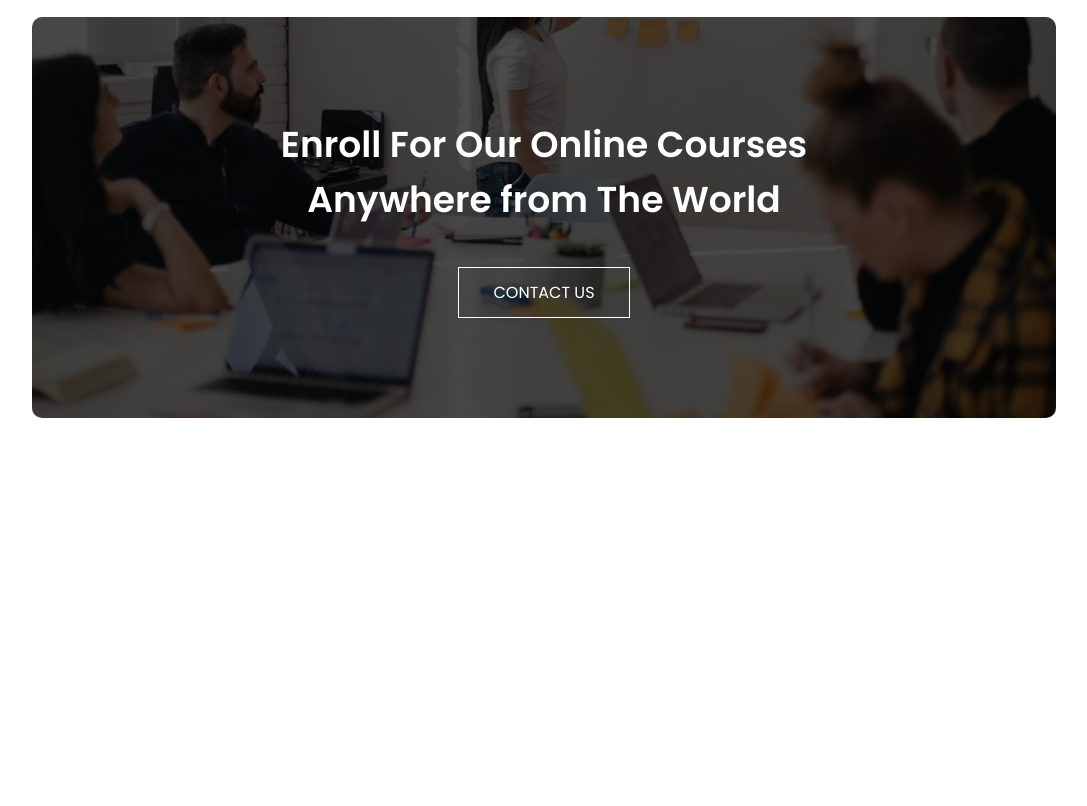
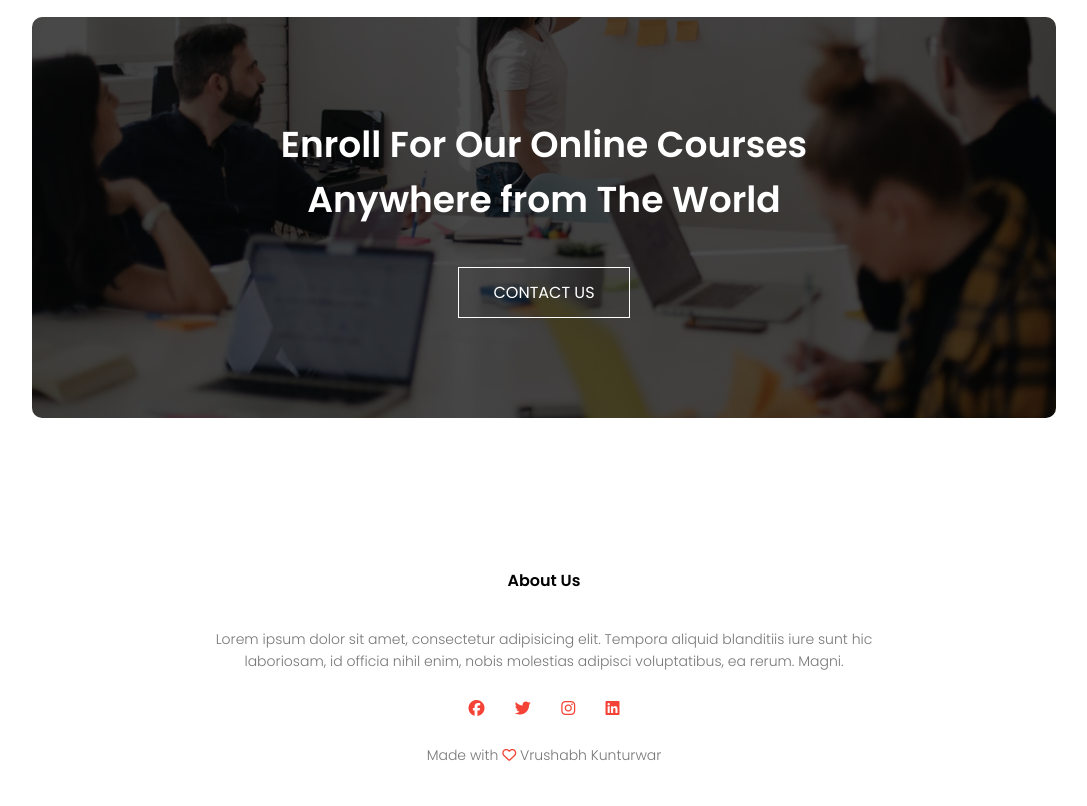
Before and after one commit to vrushabhkunturwar/Project_Practice, a plain HTML site: page Eduford/index.html in a window 1280 px wide. Shown: the part 3349-4155 px from the top of the page, without its empty margins (96-1183 px from the left). Before the commit the page ends 3867 px from the top, so only its background shows below. Drawn offline with Linux system fonts and the light colour scheme.

Commit message:
Footer part completed

```diff
--- a/Eduford/index.html
+++ b/Eduford/index.html
@@ -24,11 +24,11 @@
             <div class="nav-links" id="navLinks">
                 <i class="fa-solid fa-xmark" onclick="hideMenu()"></i>
                 <ul>
-                    <li><a href="">HOME</a></li>
-                    <li><a href="">ABOUT</a></li>
-                    <li><a href="">COURSE</a></li>
-                    <li><a href="">BLOG</a></li>
-                    <li><a href="">CONTACT</a></li>
+                    <li><a href="#home">HOME</a></li>
+                    <li><a href="#about">ABOUT</a></li>
+                    <li><a href="#course">COURSE</a></li>
+                    <li><a href="#blog">BLOG</a></li>
+                    <li><a href="#contact">CONTACT</a></li>
                 </ul>
             </div>
             <i class="fa-solid fa-bars" onclick="showMenu()"></i>
@@ -36,7 +36,7 @@
 
 
         <!-- Hero Text  -->
-         <div class="text-box">
+         <div class="text-box" id="home">
             <h1>World's Biggest University</h1>
             <p>Making website is now one of the easiest thing in the world. You just need to learn HTML, CSS, <br> Javascript and you are good to go.</p>
             <a href="" class="hero-btn">Visit Us To Know More</a>
@@ -44,7 +44,7 @@
      </section>
 
      <!-- Course section  -->
-      <section class="course">
+      <section class="course" id="course">
         <h1>Courses We Offer</h1>
         <p>Lorem ipsum dolor sit amet consectetur, adipisicing elit. Nobis, eos!</p>
 
@@ -157,6 +157,20 @@
      </section>
 
 
+     <!-- Footer  -->
+
+     <section class="footer" id="about">
+        <h4>About Us</h4>
+        <p>Lorem ipsum dolor sit amet, consectetur adipisicing elit. Tempora aliquid blanditiis iure sunt hic <br> laboriosam, id officia nihil enim, nobis molestias adipisci voluptatibus, ea rerum. Magni.</p>
+        <div class="icons">
+            <i class="fa-brands fa-facebook"></i>
+            <i class="fa-brands fa-twitter"></i>
+            <i class="fa-brands fa-instagram"></i>
+            <i class="fa-brands fa-linkedin"></i>
+        </div>
+        <p>Made with <i class="fa-regular fa-heart"></i> Vrushabh Kunturwar </p>
+     </section>
+
 
 
      <!-- javascript  -->
--- a/Eduford/style.css
+++ b/Eduford/style.css
@@ -4,7 +4,9 @@
     box-sizing: border-box;
     font-family: "Poppins", sans-serif;
 }
-
+html, body{
+    scroll-behavior: smooth;
+}
 /* Header  */
 
 .header{
@@ -326,3 +328,27 @@ h3:hover::after{
     margin-bottom: 40px;
     padding: 0;
  }
+
+
+ /* Footer  */
+
+ .footer {
+    width: 100%;
+    text-align: center;
+    padding: 30px 0;
+ }
+ .footer h4{
+    margin-bottom: 25px;
+    margin-top: 20px;
+    font-weight: 600;
+ }
+
+ .icons .fa-brands{
+    color: #f44336;
+    margin: 0 13px;
+    cursor: pointer;
+    padding: 18px 0;
+ }
+ .fa-regular{
+    color: #f44336;
+ }
```
